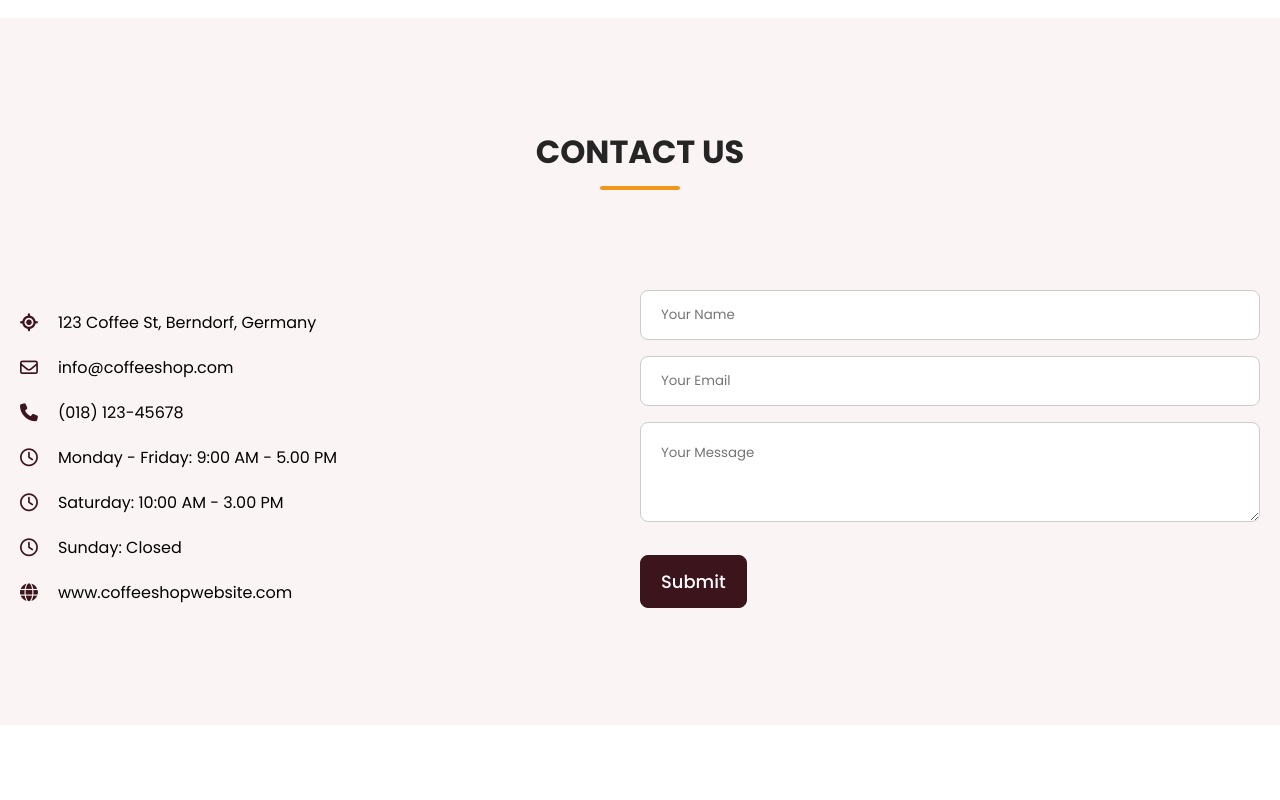
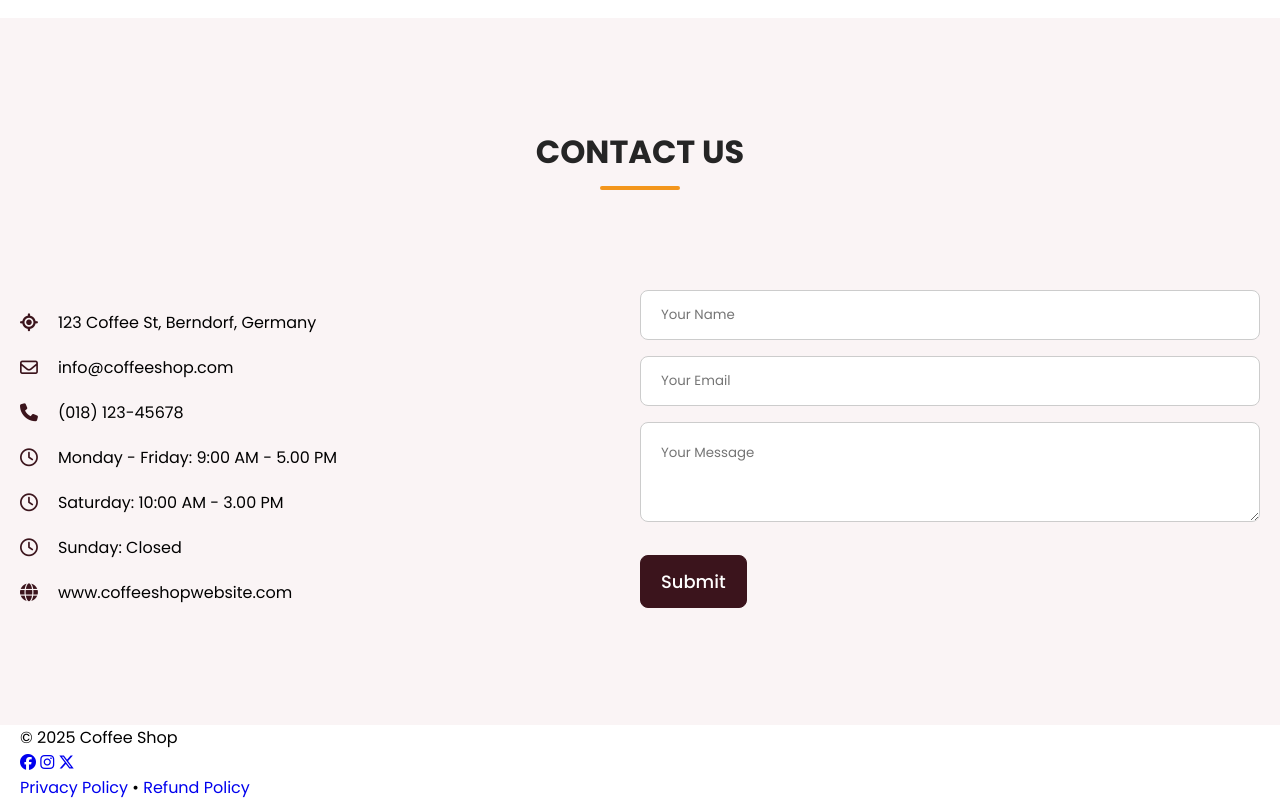
Before and after one commit to Sayed-Anawer/coffee-shop, a plain HTML site: page index.html in a window 1280 px wide. Shown: the part 4449-5249 px from the top of the page. Before the commit the page ends 5174 px from the top, so only its background shows below. Drawn offline with nearby package versions, Linux system fonts and the light colour scheme; a web font is replaced by a local one.

Commit message:
Footer Section HTML Structure added

```diff
--- a/index.html
+++ b/index.html
@@ -370,6 +370,29 @@
             <button class="submit-button">Submit</button>
         </div>
       </section>
+
+      <!-- Footer Section -->
+       <section class="footer-section">
+        <div class="section-content">
+          <p class="copyright-text">&copy; 2025 Coffee Shop</p>
+          <div class="social-link-list">
+            <a href="#" class="social-link"
+              ><i class="fa-brands fa-facebook"></i
+            ></a>
+            <a href="#" class="social-link"
+              ><i class="fa-brands fa-instagram"></i
+            ></a>
+            <a href="#" class="social-link"
+              ><i class="fa-brands fa-x-twitter"></i
+            ></a>
+          </div>
+          <p class="policy-text">
+            <a href="#" class="policy-link">Privacy Policy</a>
+            <span class="separator">&bull;</span>
+            <a href="#" class="policy-link">Refund Policy</a>
+          </p>
+        </div>
+       </section>
     </main>
 
     <!-- Linking Swiper Script -->
```
